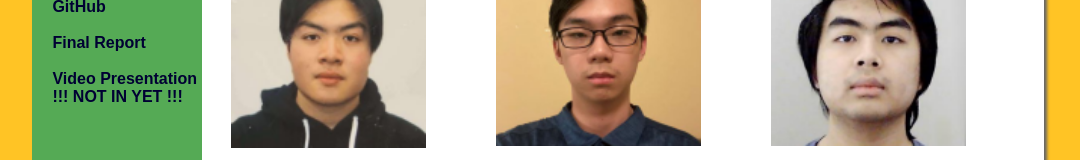
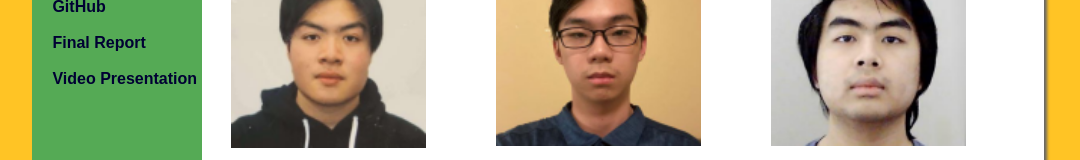
Before and after one commit to jordandanhKSU/jordandanhksu.github.io, a plain HTML site: page docs/index.html in a window 1280 px wide. Shown: the part 295-455 px from the top of the page, without its empty margins (102-1182 px from the left). Drawn offline with Linux system fonts and the light colour scheme.

Commit message:
Update index.html
added youtube link

```diff
--- a/docs/index.html
+++ b/docs/index.html
@@ -25,7 +25,7 @@
   <li>4850 Spring 2025  </li><br>
   <li><a href="https://github.com/jordandanhKSU/TournamentBotKSU">GitHub</a></li><br>
   <li><a href="pdfs/02-T3-TournamentBot-Draft.pdf">Final Report</a></li><br>
-  <li><a href="https://youtu.be/F_Os6XIXMVo?si=XPPNDn7uEdN9vx83">Video Presentation !!! NOT IN YET !!!</a></li><br>
+  <li><a href="https://youtu.be/BBunk9moEyI">Video Presentation</a></li><br>
 
   <!-- <li><a href = "mailto: abc@example.com">Email me.</a></li><br>  -->
   <br><p>
```
